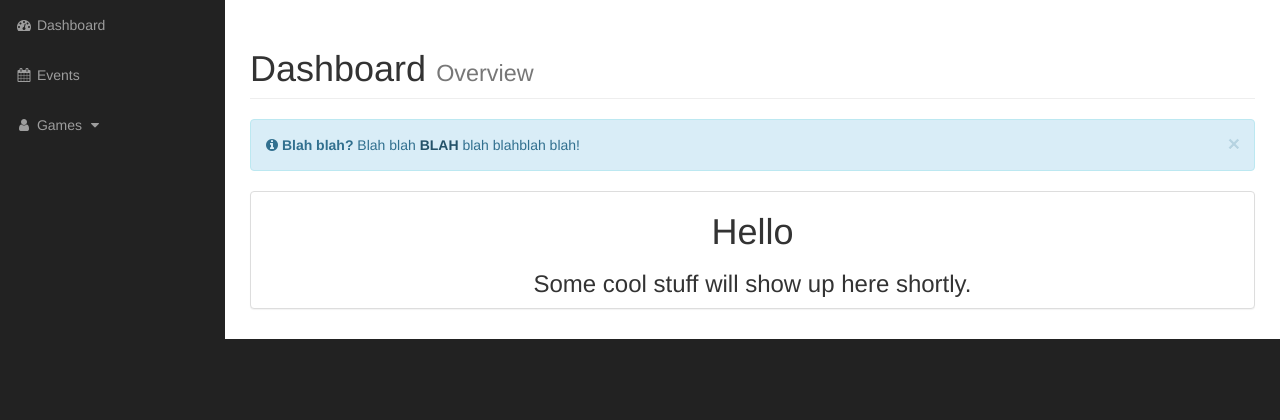
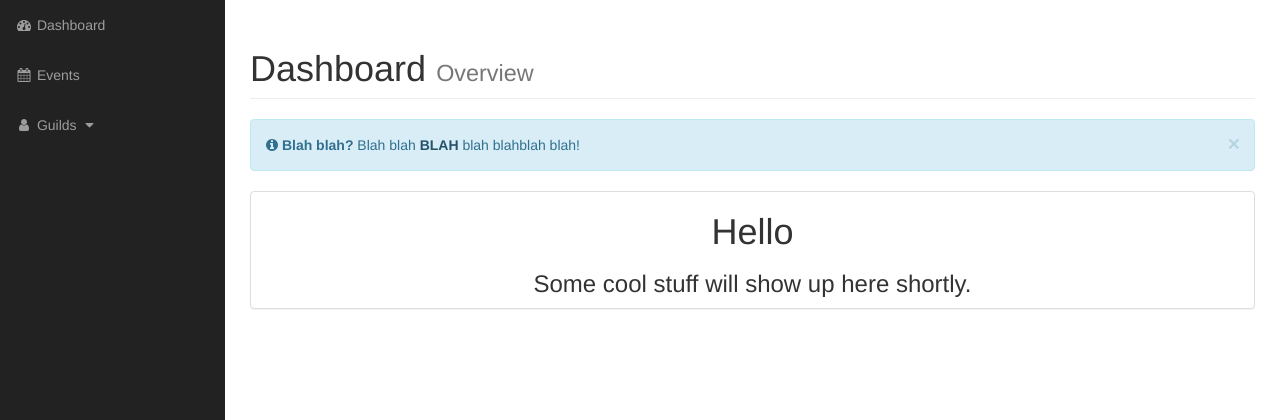
Before and after one commit to KryptedGaming/krypted, a Django app: template Auth/core/templates/dashboard/dashboard.html in a window 1280 px wide. Shown: the part 51-471 px from the top of the page. Run offline with Django 3.2, Linux system fonts and the light colour scheme; the template is opened without the code that fills it: most values are stand-ins (such as "Sample title", 1, 10 or a date in 2020); some libraries are stand-ins or nearby versions.

Commit message:
Added guilds, an extension of games. Fixed height on page body.

```diff
--- a/Auth/core/static/dashboard/css/dashboard.css
+++ b/Auth/core/static/dashboard/css/dashboard.css
@@ -6,6 +6,7 @@
 
 /* Global Styles */
 
+@media
 body {
     margin-top: 100px;
     background-color: #222;
--- a/Auth/core/templates/dashboard/base.html
+++ b/Auth/core/templates/dashboard/base.html
@@ -148,22 +148,26 @@
                     </li>
 
                     <li>
-                        <a href="javascript:;" data-toggle="collapse" data-target="#game_menu"><i class="fa fa-fw fa-user"></i> Games <i class="fa fa-fw fa-caret-down"></i></a>
-                        <ul id="game_menu" class="collapse">
-                          {% for game in profile.games.all %}
+                        <a href="javascript:;" data-toggle="collapse" data-target="#guild_menu"><i class="fa fa-fw fa-user"></i> Guilds <i class="fa fa-fw fa-caret-down"></i></a>
+                        <ul id="guild_menu" class="collapse">
+                          {% if profile.guilds.all.count > 0 %}
+                          {% for guild in profile.guilds.all %}
                           <li>
-                            <a href="/{{game.slug}}/">{{game.title}}</a>
+                            <a href="/{{guild.slug}}/">{{guild.title}}</a>
                           </li>
                           {% endfor %}
+                          {% else %}
+                          <li><a href="#">No guilds found.</a></li>
+                          {% endif %}
                         </ul>
                     </li>
 
-                    {% else %}
+                  {% else %}
                     <li>
                       <a href="{% url 'create-profile' %}"><i class="fa fa-fw fa-plus"></i> Create Profile</a>
                     </li>
 
-                    {% endif %}
+                  {% endif %}
 
                 </ul>
             </div>
```
Also changed, not shown: Auth/core/admin.py (+12 -1 lines), Auth/core/models.py (+6 -1 lines), Auth/core/migrations/0019_auto_20170712_1349.py (added), Auth/core/migrations/0020_profile_guilds.py (added), Auth/core/migrations/0021_auto_20170712_1404.py (added).
